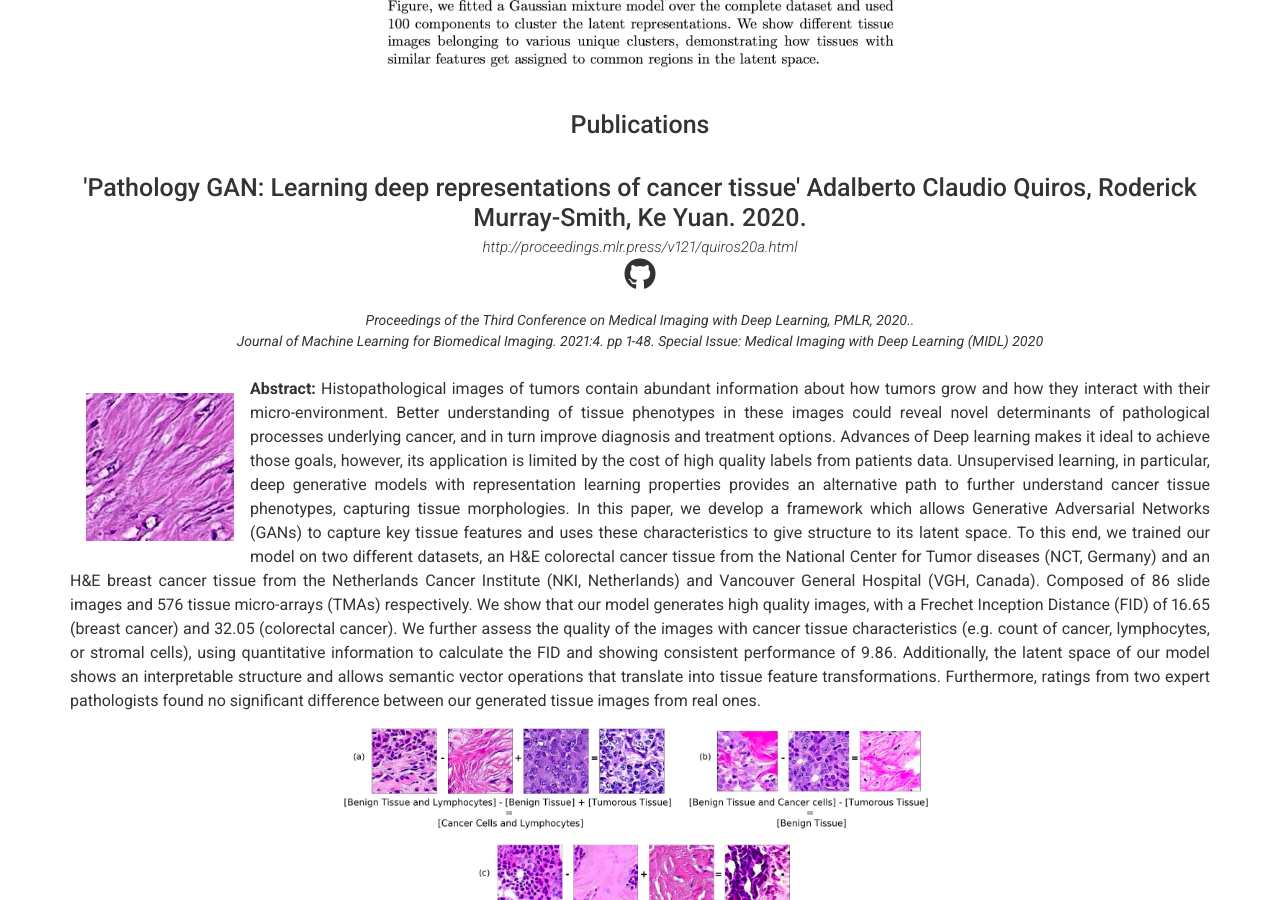
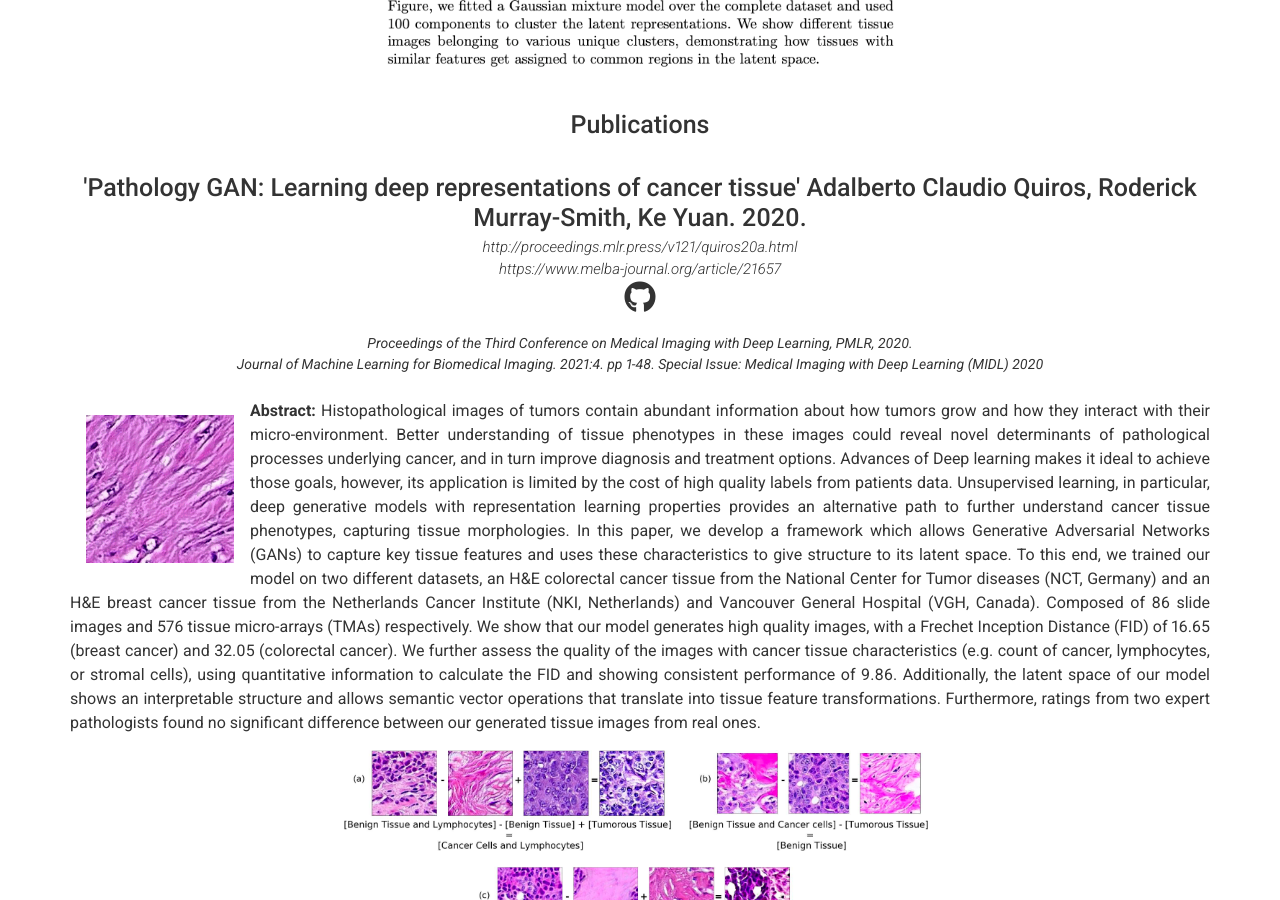
Before and after one commit to AdalbertoCq/adalbertocq.github.io, a Jekyll site: the page built from index.md, in a window 1280 px wide and 900 px high, scrolled down 1642 px. Built offline with Jekyll 4.4.1, drawn with Linux system fonts in a browser that asks for light colours; nearby versions of some CDN libraries.

Commit message:
Link Melba

```diff
--- a/_data/projects.yml
+++ b/_data/projects.yml
@@ -20,10 +20,10 @@
 # Project template https://2020.midl.io/papers/quiros20.html
 - layout: top-middle
   name: "'Pathology GAN: Learning deep representations of cancer tissue' Adalberto Claudio Quiros, Roderick Murray-Smith, Ke Yuan. 2020."
-  link: http://proceedings.mlr.press/v121/quiros20a.html
+  link: http://proceedings.mlr.press/v121/quiros20a.html <br/> https://www.melba-journal.org/article/21657
   github: AdalbertoCq/Pathology-GAN
   quote: >
-    Proceedings of the Third Conference on Medical Imaging with Deep Learning, PMLR, 2020..<br/> Journal of Machine Learning for Biomedical Imaging. 2021:4. pp 1-48. Special Issue: Medical Imaging with Deep Learning (MIDL) 2020
+    Proceedings of the Third Conference on Medical Imaging with Deep Learning, PMLR, 2020.<br/> Journal of Machine Learning for Biomedical Imaging. 2021:4. pp 1-48. Special Issue: Medical Imaging with Deep Learning (MIDL) 2020
   description: | # this will include new lines to allow paragraphs {: width="180" height="180"}
     ![tran](./images/publications/pathologygan/linear_grid.gif){: width="180" height="180" style="float:left; padding:16px"} **Abstract:** Histopathological images of tumors contain abundant information about how tumors grow and how they interact with their micro-environment.
     Better understanding of tissue phenotypes in these images could reveal novel determinants of pathological processes underlying cancer, and in turn improve diagnosis and treatment options. Advances of Deep learning makes it ideal to achieve those goals, however, its application is limited by the cost of high quality labels from patients data. Unsupervised learning, in particular, deep generative models with representation learning properties provides an alternative path to further understand cancer tissue phenotypes, capturing tissue morphologies.
```
